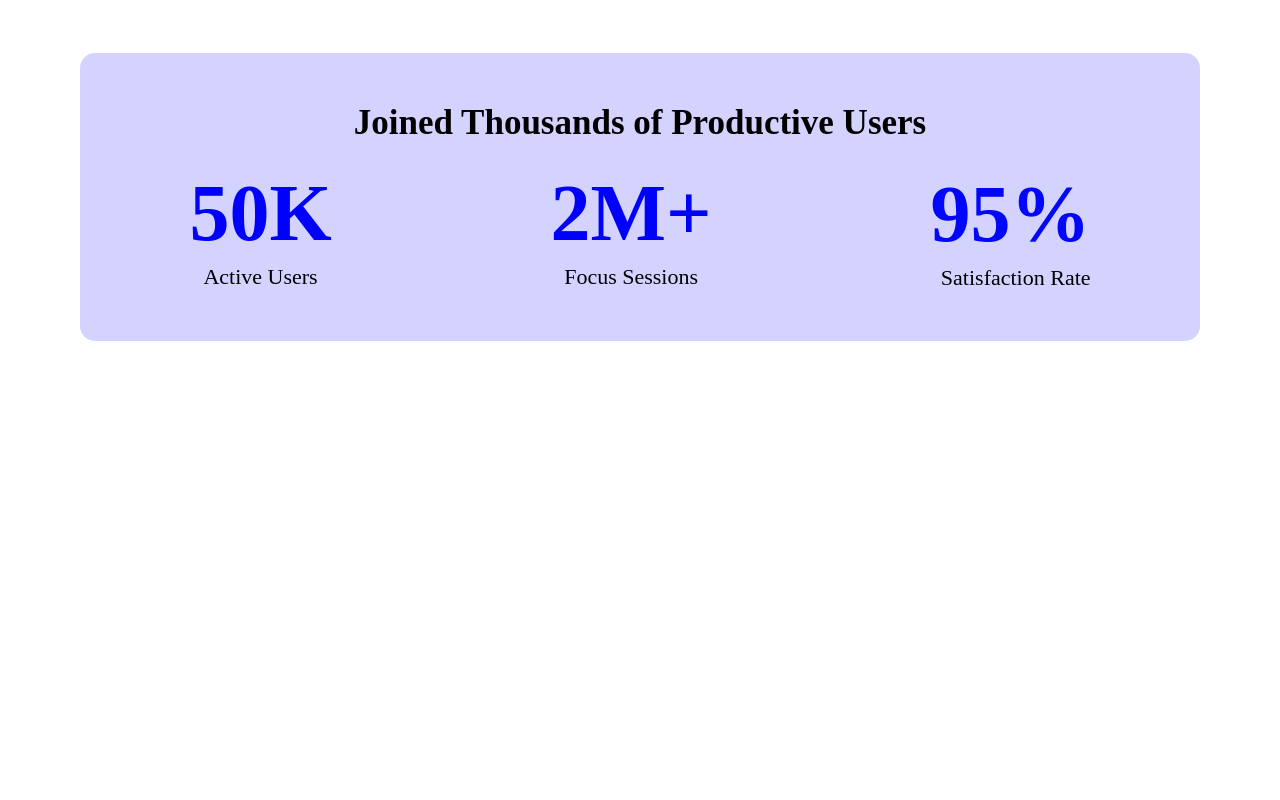
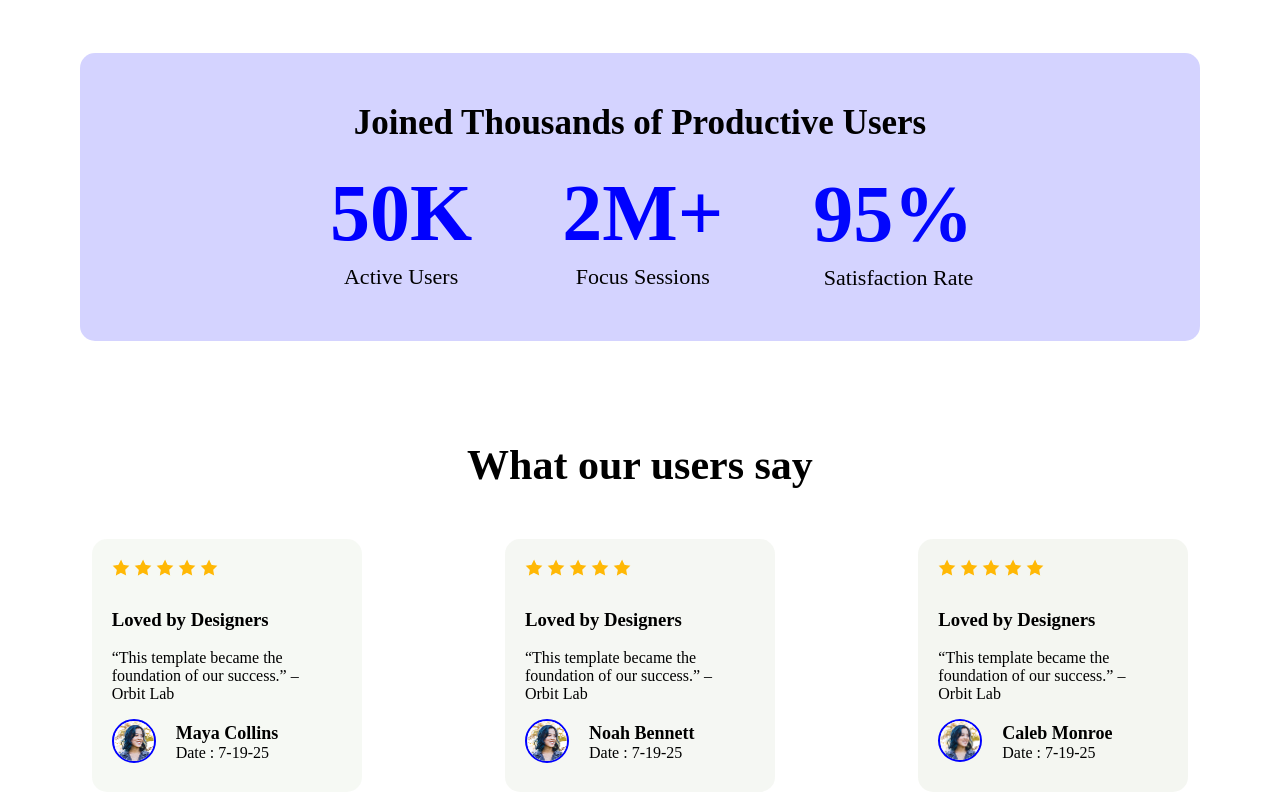
Before and after one commit to Munjurul-0X/Assignment-1, a plain HTML site: page index.html in a window 1280 px wide. Shown: the part 1067-1867 px from the top of the page. Before the commit the page ends 1416 px from the top, so only its background shows below. Drawn offline with Linux system fonts and the light colour scheme.

Commit message:
User Review section added

```diff
--- a/index.html
+++ b/index.html
@@ -64,6 +64,70 @@
         </div>
       </div>
     </section>
+    <section>
+      <h2 class="reviewer-title">What our users say</h2>
+      <div class="users-reviewer">
+        <div class="card-1">
+          <div class="card-icon">
+            <img src="Assets/icon-star.png" alt="">
+            <img src="Assets/icon-star.png" alt="">
+            <img src="Assets/icon-star.png" alt="">
+            <img src="Assets/icon-star.png" alt="">
+            <img src="Assets/icon-star.png" alt="">
+          </div>
+          <div class="card-text">
+            <h3>Loved by Designers</h3>
+            <p>“This template became the foundation of our success.” – Orbit Lab</p>
+          </div>
+          <div class="card-profaile">
+            <img id="profaile-photo-one" src="Assets/avatar.png" alt="">
+            <p class="last-card"> <span>Maya Collins</span> <br>
+              Date : 7-19-25
+            </p>
+          </div>
+        </div>
+        <div class="card-2">
+          <div class="card-icon">
+            <img src="Assets/icon-star.png" alt="">
+            <img src="Assets/icon-star.png" alt="">
+            <img src="Assets/icon-star.png" alt="">
+            <img src="Assets/icon-star.png" alt="">
+            <img src="Assets/icon-star.png" alt="">
+          </div>
+          <div class="card-text">
+            <h3>Loved by Designers</h3>
+            <p>“This template became the foundation of our success.” – Orbit Lab</p>
+          </div>
+          <div class="card-profaile">
+            <img id="profaile-photo-two" src="Assets/avatar.png" alt="">
+            <p class="last-card"> <span>Noah Bennett</span> <br>
+              Date : 7-19-25
+            </p>
+          </div>
+        </div>
+        <div class="card-3">
+          <div class="card-icon">
+            <img src="Assets/icon-star.png" alt="">
+            <img src="Assets/icon-star.png" alt="">
+            <img src="Assets/icon-star.png" alt="">
+            <img src="Assets/icon-star.png" alt="">
+            <img src="Assets/icon-star.png" alt="">
+          </div>
+          <div class="card-text">
+            <h3>Loved by Designers</h3>
+            <p>“This template became the foundation of our success.” – Orbit Lab</p>
+          </div>
+          <div class="card-profaile">
+            <img id="profaile-photo-thire" src="Assets/avatar.png" alt="">
+            <div>
+              <p class="last-card"><span>Caleb Monroe</span><br>
+                Date : 7-19-25
+              </p>
+            </div>
+          </div>
+        </div>
+      </div>
+    </section>
   </main>
   <footer></footer>
 </body>
--- a/style/style.css
+++ b/style/style.css
@@ -136,9 +136,12 @@ nav {
 
 .prodact-controller {
   display: flex;
-  justify-content: space-around;
+  gap: 90px;
+  align-items: center;
   margin: 0 auto;
+  margin-left: 250px;
   text-align: center;
+  margin-bottom: 100px;
 }
 
 .prodact-sab-title {
@@ -167,3 +170,114 @@ nav {
 #rate {
   text-align: right;
 }
+
+/** Reviewer Profile Style **/
+.users-reviewer {
+  max-width: 1240px;
+  display: flex;
+  justify-content: space-around;
+  gap: 0px;
+  margin: 0 auto;
+}
+
+.card-1 {
+  max-width: 250px;
+  text-align: left;
+  align-items: center;
+  border: none;
+  border-radius: 15px;
+  background-color: rgba(216, 226, 206, 0.226);
+  padding-top: 10px;
+  padding-left: 10px;
+  padding-bottom: 10px;
+  padding-right: 50px;
+
+}
+
+.card-2 {
+  max-width: 250px;
+  text-align: left;
+  align-items: center;
+  border: none;
+  border-radius: 15px;
+  background-color: rgba(211, 221, 202, 0.226);
+  padding-top: 10px;
+  padding-left: 10px;
+  padding-bottom: 10px;
+  padding-right: 50px;
+}
+
+.card-3 {
+  max-width: 250px;
+  text-align: left;
+  align-items: center;
+  border-radius: 15px;
+  background-color: rgba(204, 216, 193, 0.226);
+  padding-top: 10px;
+  padding-left: 10px;
+  padding-bottom: 10px;
+  padding-right: 50px;
+}
+
+.card-profaile {
+  display: flex;
+  gap: 20px;
+  padding-left: 10px;
+}
+
+#profaile-photo-one {
+  max-width: 40px;
+  max-height: 40px;
+  border: 2px solid blue;
+  border-radius: 100%;
+  text-align: center;
+  align-items: center;
+}
+
+#profaile-photo-two {
+  max-width: 40px;
+  max-height: 40px;
+  border: 2px solid blue;
+  border-radius: 100%;
+  text-align: center;
+  align-items: center;
+}
+
+#profaile-photo-thire {
+  max-width: 40px;
+  max-height: 40px;
+  border: 2px solid blue;
+  border-radius: 100%;
+  text-align: center;
+  align-items: center;
+  margin-bottom: 20px;
+
+}
+
+.last-card {
+  margin-top: 4px;
+}
+
+span {
+  font-weight: bold;
+  font-size: 18px;
+}
+
+.card-icon {
+  padding-top: 10px;
+  padding-left: 10px;
+}
+
+.card-text {
+  padding-top: 10px;
+  padding-left: 10px;
+  max-width: 200px;
+}
+
+.reviewer-title {
+  text-align: center;
+  align-items: center;
+  margin-bottom: 50px;
+  font-size: 42px;
+  font-weight: bold;
+}
```
